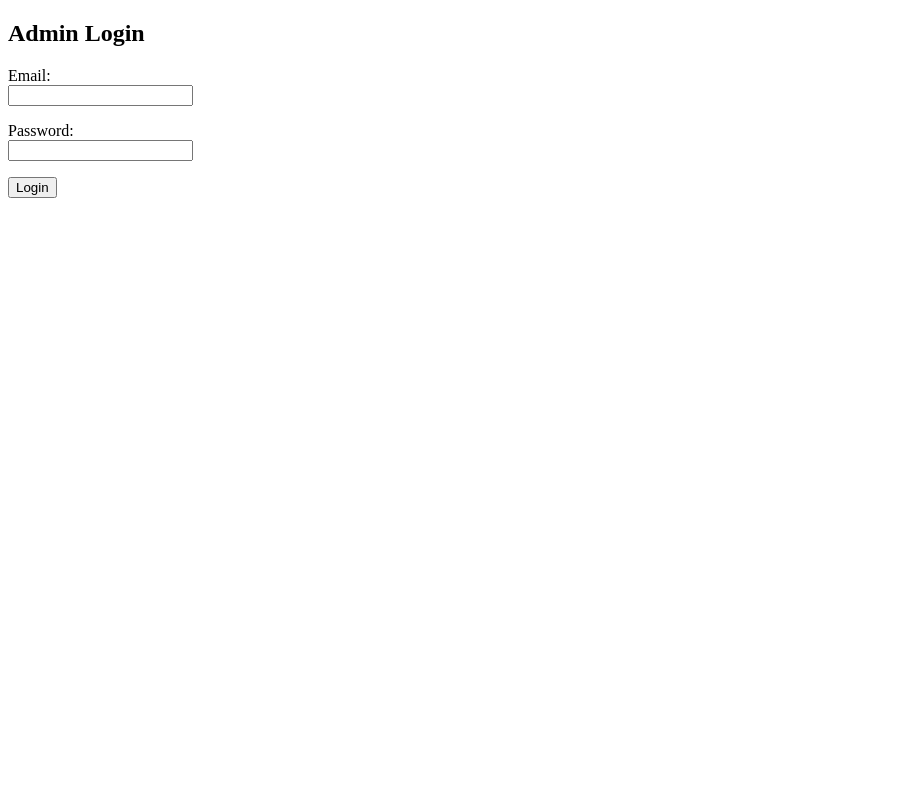
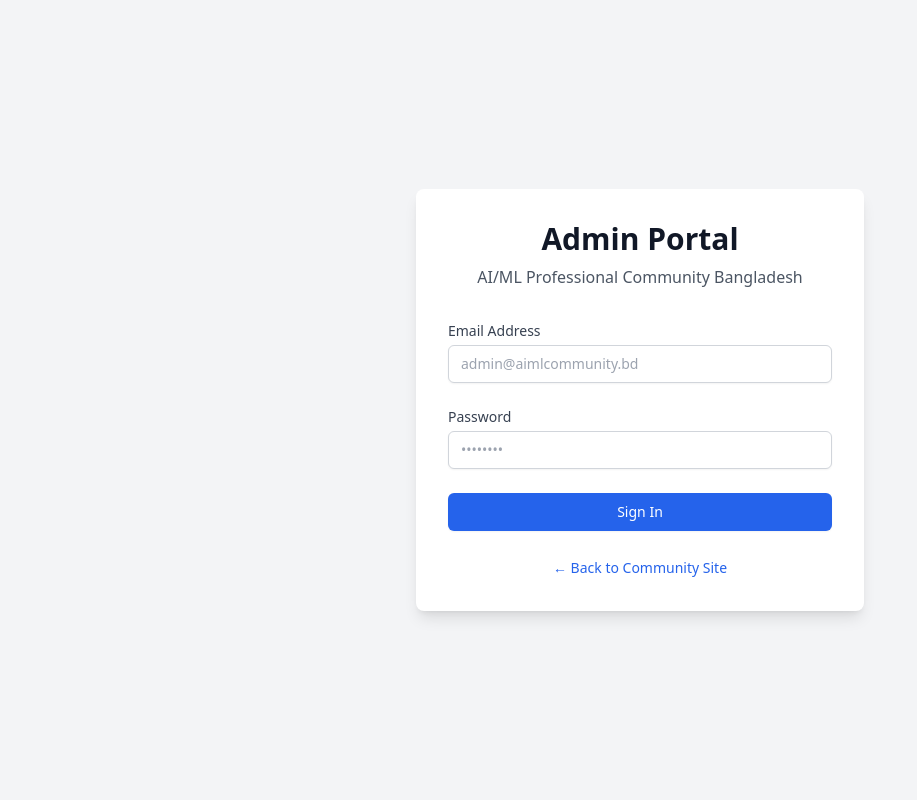
Before and after one commit to aimlcommunitybd/aimlcommunitybd, a Flask app: page /login/ in a window 1280 px wide. Shown: the whole page, without its empty margins (0-917 px from the left). Run offline with Flask 3, Linux system fonts and the light colour scheme; some libraries are stand-ins or nearby versions.

Commit message:
update: login UI of admin

```diff
--- a/src/app/templates/admin/login.html
+++ b/src/app/templates/admin/login.html
@@ -1,23 +1,56 @@
 <!DOCTYPE html>
-<html>
+<html lang="en">
 <head>
-    <title>Admin Login</title>
+    <meta charset="UTF-8">
+    <meta name="viewport" content="width=device-width, initial-scale=1.0">
+    <title>Admin Login | AI/ML Community BD</title>
+    <script src="https://cdn.tailwindcss.com"></script>
 </head>
-<body>
-    <h2>Admin Login</h2>
-    <form method="post">
-        <p>
-            <label>Email:</label><br>
-            <input name="email" type="email" required>
-        </p>
-        <p>
-            <label>Password:</label><br>
-            <input name="password" type="password" required>
-        </p>
-        <p>
-            <input type="submit" value="Login">
-        </p>
-    </form>
+<body class="bg-gray-100 flex items-center justify-center min-h-screen">
+
+    <div class="max-w-md w-full bg-white rounded-lg shadow-lg p-8">
+        <div class="text-center mb-8">
+            <h2 class="text-3xl font-extrabold text-gray-900">Admin Portal</h2>
+            <p class="text-gray-600 mt-2">AI/ML Professional Community Bangladesh</p>
+        </div>
+
+        {% with messages = get_flashed_messages(with_categories=true) %}
+          {% if messages %}
+            {% for category, message in messages %}
+              <div class="mb-4 p-3 rounded-md text-sm {{ 'bg-red-100 text-red-700' if category == 'error' else 'bg-green-100 text-green-700' }}">
+                {{ message }}
+              </div>
+            {% endfor %}
+          {% endif %}
+        {% endwith %}
+
+        <form action="/login" method="POST" class="space-y-6">
+            <div>
+                <label for="email" class="block text-sm font-medium text-gray-700">Email Address</label>
+                <input type="email" id="email" name="email" required
+                    class="mt-1 block w-full px-3 py-2 border border-gray-300 rounded-md shadow-sm focus:outline-none focus:ring-blue-500 focus:border-blue-500 sm:text-sm"
+                    placeholder="admin@aimlcommunity.bd">
+            </div>
+
+            <div>
+                <label for="password" class="block text-sm font-medium text-gray-700">Password</label>
+                <input type="password" id="password" name="password" required
+                    class="mt-1 block w-full px-3 py-2 border border-gray-300 rounded-md shadow-sm focus:outline-none focus:ring-blue-500 focus:border-blue-500 sm:text-sm"
+                    placeholder="••••••••">
+            </div>
+
+            <div>
+                <button type="submit"
+                    class="w-full flex justify-center py-2 px-4 border border-transparent rounded-md shadow-sm text-sm font-medium text-white bg-blue-600 hover:bg-blue-700 focus:outline-none focus:ring-2 focus:ring-offset-2 focus:ring-blue-500 transition-colors">
+                    Sign In
+                </button>
+            </div>
+        </form>
+
+        <div class="mt-6 text-center">
+            <a href="/" class="text-sm text-blue-600 hover:text-blue-500">← Back to Community Site</a>
+        </div>
+    </div>
 
 </body>
 </html>
```
